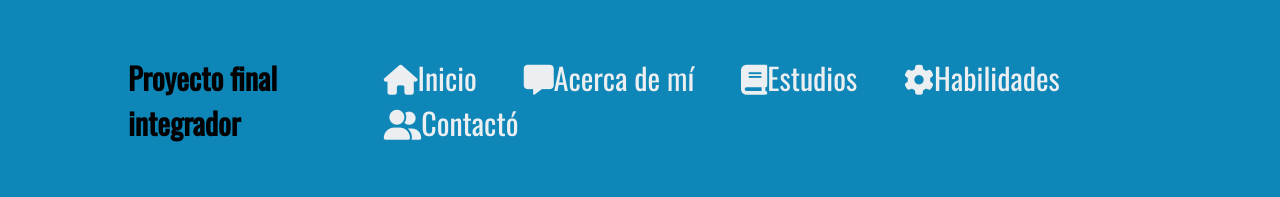
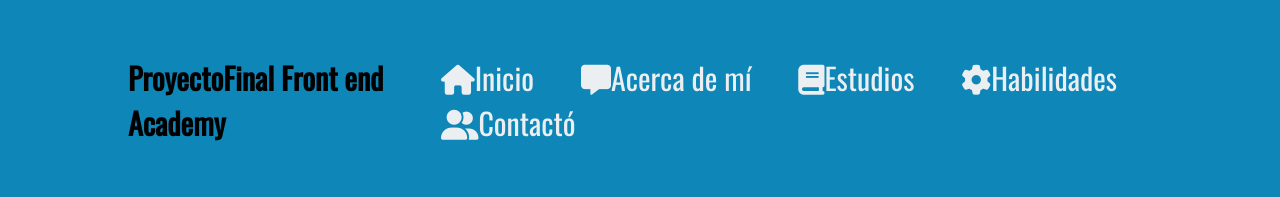
Before and after one commit to AlanTruyen/AlanTruyen.ProyectoFinal, a plain HTML site: page index.html in a window 1280 px wide. Shown: the top 197 px of the page. Drawn offline with nearby package versions, Linux system fonts and the light colour scheme; a script that the page names is missing.

Commit message:
Update index.html

```diff
--- a/index.html
+++ b/index.html
@@ -14,7 +14,7 @@
 
 
     <header class="header">
-        <h1 id="proyectofinal"> Proyecto final integrador </h1>
+        <h1 id="proyectofinal"> ProyectoFinal Front end Academy </h1>
         <nav class="nav">
     <ul class="nav-links">
         <li class="nav__item active" data-menuanchor="perfil">
```
